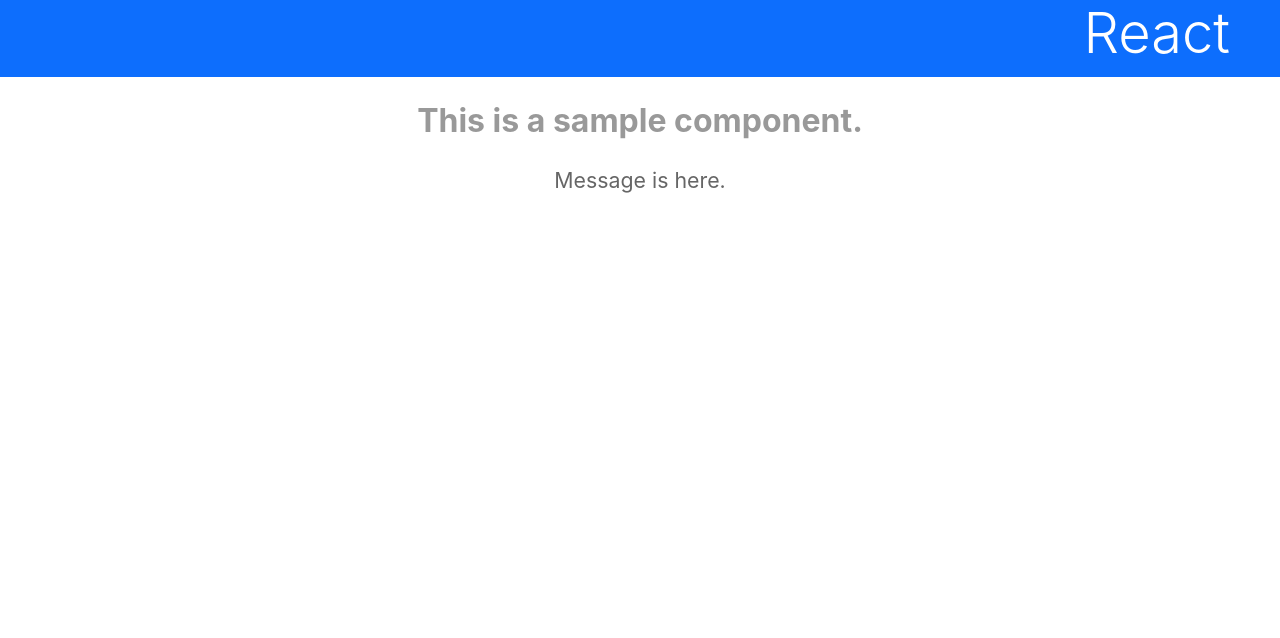
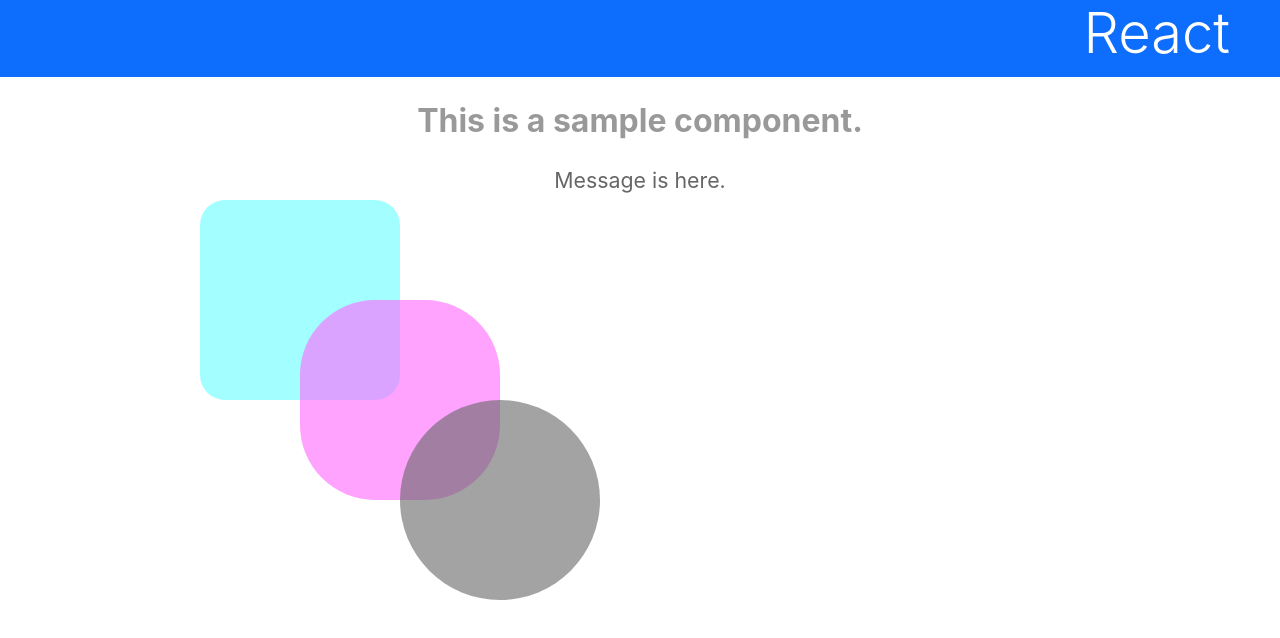
Before and after one commit to tanitanin/react-test-app, a React (Create React App) app: page / in a window 1280 px wide. Shown: the top 638 px of the page. Built offline with nearby package versions, Linux system fonts and the light colour scheme.

Commit message:
Add Rect component

```diff
--- a/src/App.js
+++ b/src/App.js
@@ -1,5 +1,6 @@
 import './App.css';
 import React from 'react';
+import Rect from './Rect';
 
 class App extends React.Component {
   constructor(props) {
@@ -14,6 +15,9 @@
         <div className='container'>
           <p className='subtitle'>{this.title}</p>
           <p>{this.message}</p>
+          <Rect x="200" y="200" w="200" h="200" c="#6ff9" r="25" />
+          <Rect x="300" y="300" w="200" h="200" c="#f6f9" r="75" />
+          <Rect x="400" y="400" w="200" h="200" c="#6669" r="100" />
         </div>
       </div>
     )
--- /dev/null
+++ b/src/Rect.js
@@ -0,0 +1,35 @@
+import React from "react";
+
+class Rect extends React.Component {
+    x = 0;
+    y = 0;
+    width = 0;
+    height = 0;
+    color = "white";
+    style = {};
+
+    constructor(props) {
+        super(props);
+        this.x = props.x;
+        this.y = props.y;
+        this.width = props.w;
+        this.height = props.h;
+        this.color = props.c;
+        this.radius = props.r;
+        this.style = {
+            backgroundColor: this.color,
+            position: "absolute",
+            left: this.x + "px",
+            top: this.y + "px",
+            width: this.width + "px",
+            height: this.height + "px",
+            borderRadius: this.radius + "px",
+        };
+    }
+
+    render() {
+        return <div style={this.style}></div>;
+    }
+}
+
+export default Rect;
```
